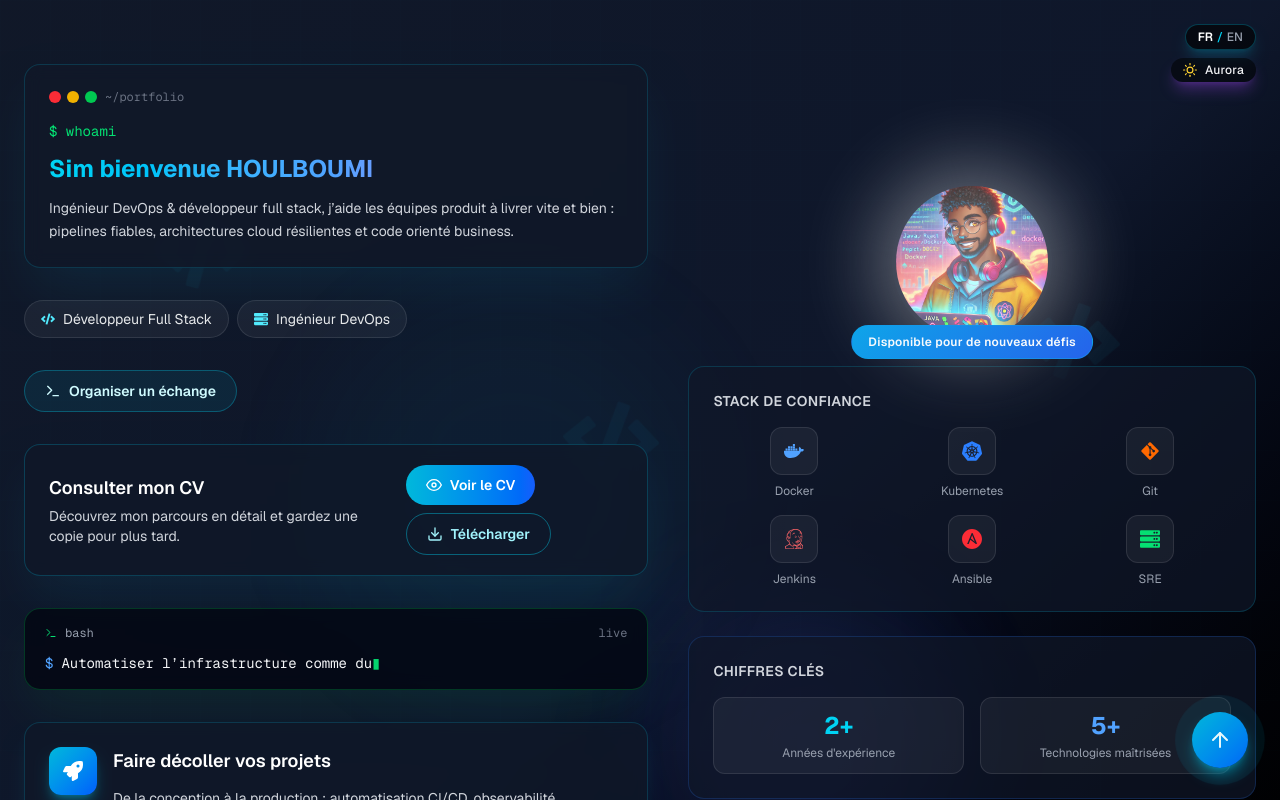
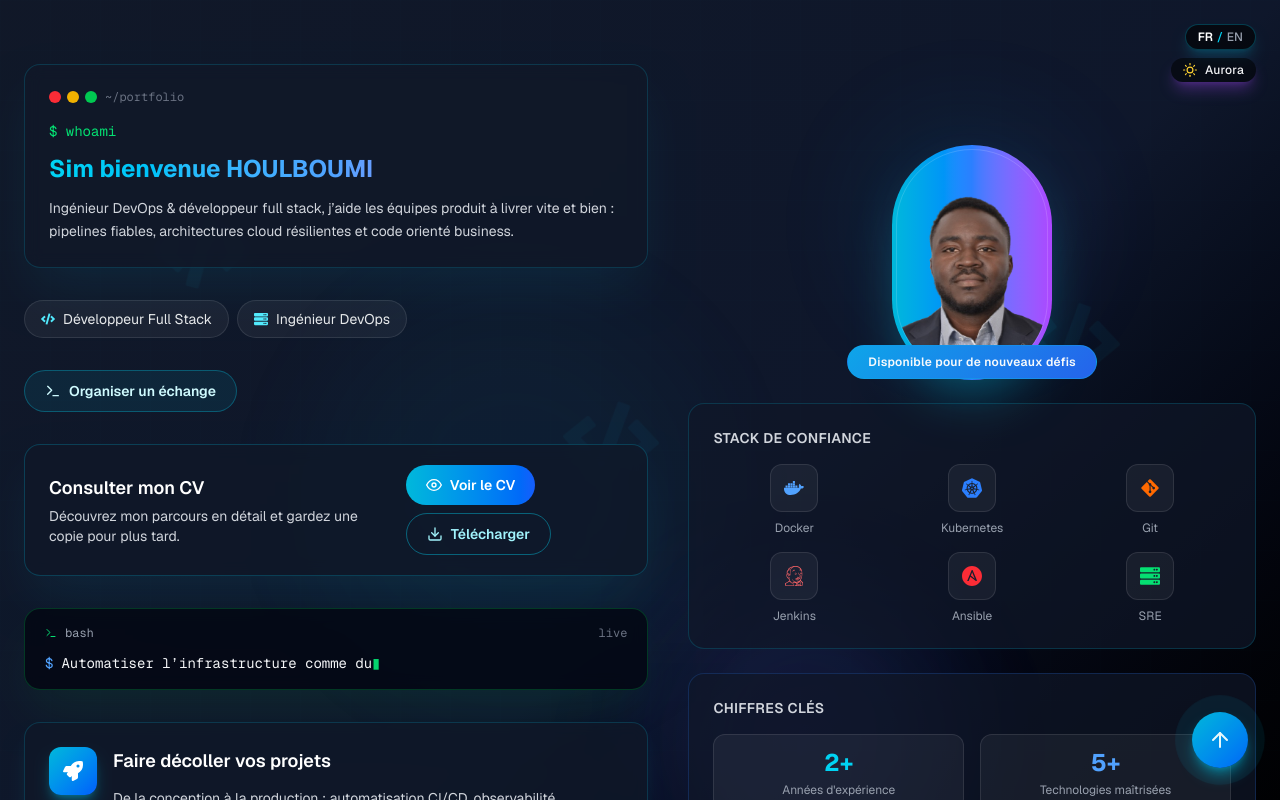
Before and after one commit to SimBienvenueHoulBoumi/porfolio-v2, a Next.js app: page / in a window 1280 px wide. Shown: the top 800 px of the page. Built offline with nearby package versions, Linux system fonts and the light colour scheme.

Commit message:
color update

```diff
--- a/src/app/icon.tsx
+++ b/src/app/icon.tsx
@@ -10,7 +10,7 @@ export const size = {
 export const contentType = "image/png";
 
 export default async function Icon() {
-  const candidates = ["profile.webp", "profile.jpg", "DSC_0066.JPG"];
+  const candidates = ["profile.png", "profile.webp", "profile.jpg"];
   let photoSrc: string | null = null;
 
   for (const filename of candidates) {
@@ -45,14 +45,15 @@ export default async function Icon() {
           justifyContent: "center",
           backgroundColor: "#020617",
           borderRadius: "9999px",
-          overflow: "hidden",
-          padding: "4px"
+          overflow: "hidden"
         }}
       >
         {photoSrc ? (
           <img
             src={photoSrc}
             alt="Portrait de Sim Bienvenue Houlboumi"
+            width={size.width}
+            height={size.height}
             style={{
               width: "100%",
               height: "100%",
--- a/src/app/layout.tsx
+++ b/src/app/layout.tsx
@@ -25,7 +25,7 @@ export const metadata: Metadata = {
     siteName: "Simfolio",
     images: [
       {
-        url: "/profile.webp",
+        url: "/profile.png",
         width: 1200,
         height: 630,
         alt: "Portrait de Sim Bienvenue Houlboumi"
@@ -39,7 +39,7 @@ export const metadata: Metadata = {
     title: "Simfolio",
     description:
       "CI/CD, microservices et cloud résilient : découvrez le portfolio de Sim Bienvenue Houlboumi.",
-    images: ["/profile.webp"]
+    images: ["/profile.png"]
   }
 };
 
--- a/src/components/Hero.tsx
+++ b/src/components/Hero.tsx
@@ -256,9 +256,9 @@ const Hero = forwardRef<HTMLDivElement, object>((_props, ref) => {
 
           {/* Colonne visuelle */}
           <div className="flex flex-col items-center gap-6">
-            <div className="relative -pb-10">
+            <div className="flex flex-col items-center gap-3">
               <SocialBanger />
-              <div className="availability-badge absolute bottom-0 left-1/2 -translate-x-1/2 translate-y-1/2 rounded-full text-xs font-semibold tracking-wide px-4 py-2 whitespace-nowrap">
+              <div className="availability-badge relative inline-flex items-center justify-center rounded-full text-xs font-semibold tracking-wide px-5 py-2 whitespace-nowrap shadow-lg shadow-cyan-500/20 mt-6 sm:mt-7">
                 {copy.availability}
               </div>
             </div>
--- a/src/components/SocialBanger.tsx
+++ b/src/components/SocialBanger.tsx
@@ -10,16 +10,20 @@ const SocialBanger = () => {
     language === "fr" ? "Portrait de Sim Bienvenue Houlboumi" : "Portrait of Sim Bienvenue Houlboumi";
 
   return (
-    <div className="relative w-28 h-30 sm:w-32 sm:h-32 md:w-40 md:h-40">
-      <div className="absolute -inset-2 sm:-inset-3 rounded-full bg-white blur-2xl opacity-40" />
-      <Image
-        src="/profile.webp"
-        alt={altText}
-        width={160}
-        height={160}
-        className="w-full h-full object-cover rounded-full border-4 shadow-2xl"
-        priority
-      />
+    <div className="relative flex justify-center">
+      <div className="relative w-32 h-32 sm:w-36 sm:h-36 md:w-40 md:h-40">
+        <div className="absolute inset-0 rounded-full bg-gradient-to-br from-cyan-500/40 via-blue-500/30 to-purple-500/30 blur-3xl opacity-70 animate-pulse-slow" />
+        <div className="relative rounded-full bg-gradient-to-r from-cyan-500 via-blue-500 to-purple-500 p-[3px] sm:p-[4px] shadow-2xl shadow-cyan-500/40">
+          <Image
+            src="/profile.png"
+            alt={altText}
+            width={170}
+            height={170}
+            className="block h-full w-full rounded-full object-cover border border-white/15"
+            priority
+          />
+        </div>
+      </div>
     </div>
   );
 };
```
Also changed, not shown: public/profile.png (added).
